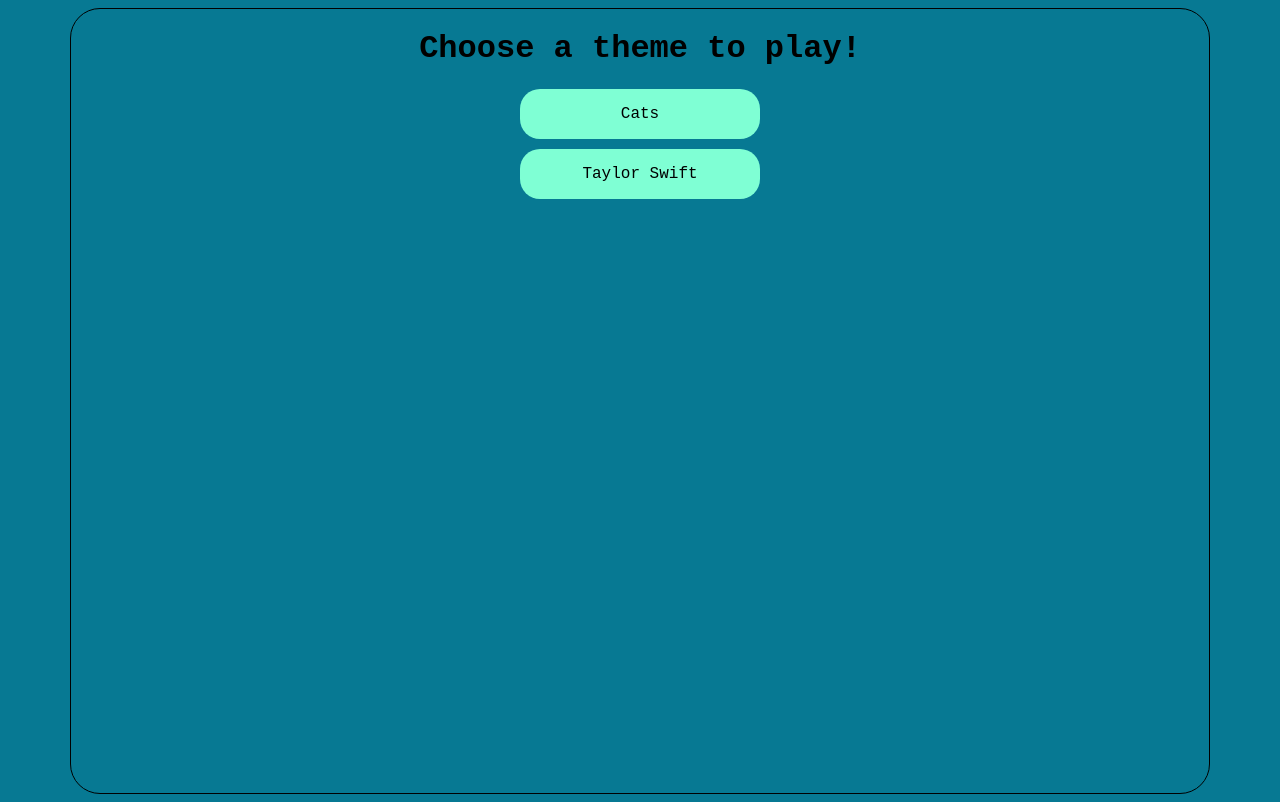
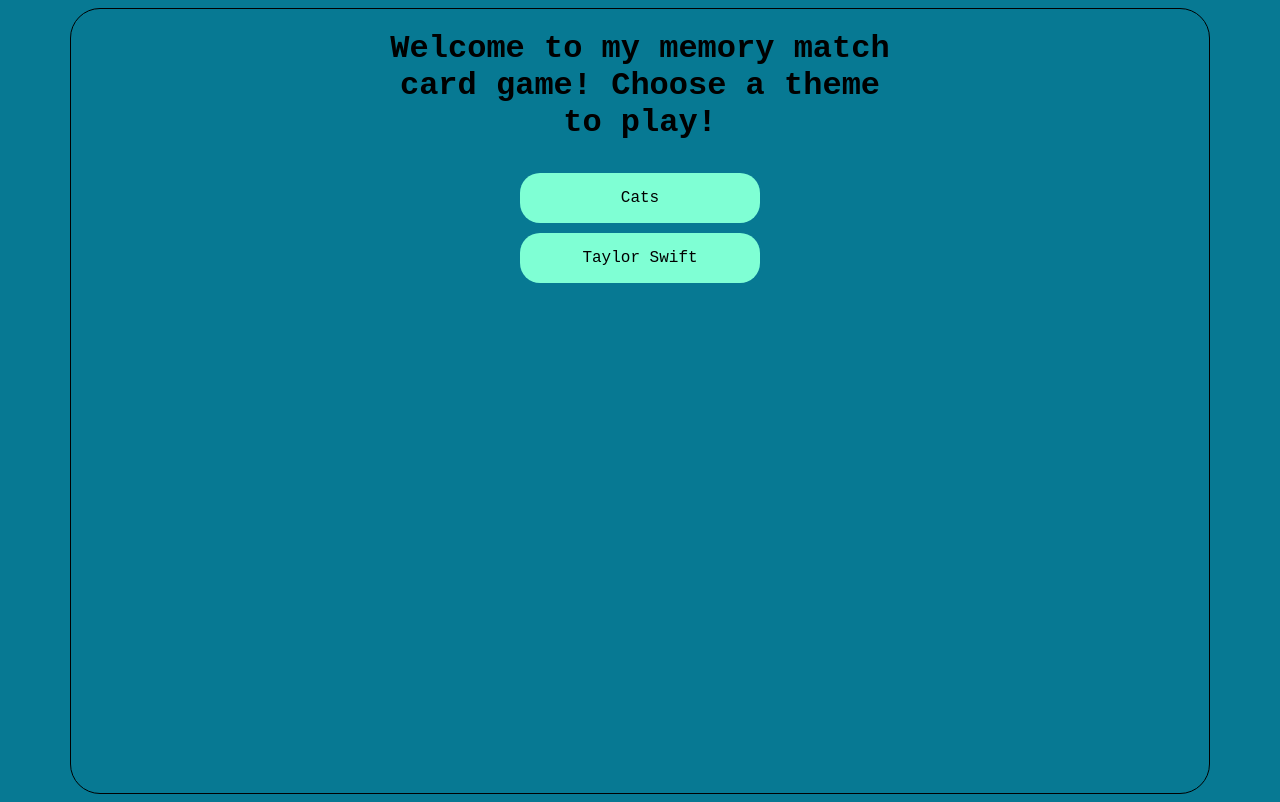
Before and after one commit to ariellelawrence/card-matching-game, a plain HTML site: page index.html in a window 1280 px wide. Drawn offline with Linux system fonts and the light colour scheme.

Commit message:
Home Screen Added

```diff
--- a/index.html
+++ b/index.html
@@ -8,7 +8,7 @@
 </head>
 <body>
     <div class="container-home">
-        <div class="title"><h1>Choose a theme to play!</h1></div>
+        <div class="title"><h1>Welcome to my memory match card game! Choose a theme to play!</h1></div>
         <a href="cat.html" target="_blank"><div class="game"><p>Cats</p></div></a>
         <a href="taylor-swift.html" target="_blank"><div class="game"><p>Taylor Swift</p></div></a>
     </div>
--- a/styles.css
+++ b/styles.css
@@ -39,6 +39,12 @@
     display: flex;
     justify-content: center;
     align-items: center;
+  }
+
+  .title {
+    width: 500px;
+    text-align: center;
+    margin-bottom: 10px;
   }
 
   a:link {
```
Also changed, not shown: calico.png, gray.png.
